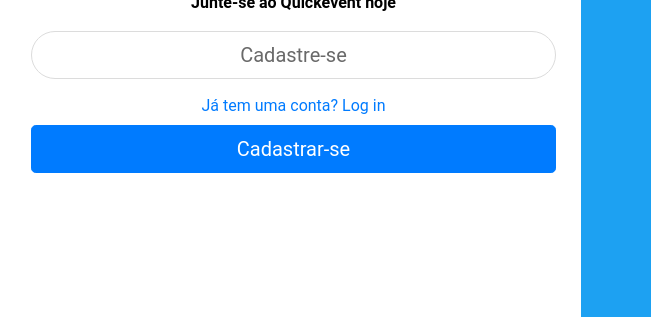
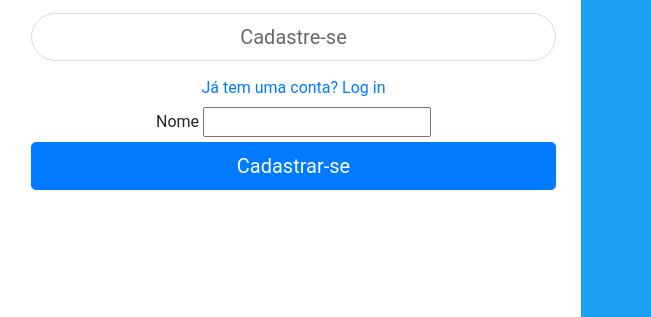
Before and after one commit to GabrielEdJansen/quickevent, a plain HTML site: page templates/html/paginainicial.html in a window 1280 px wide. Shown: the part 320-637 px from the top of the page, 629-1280 px from the left. Drawn offline with nearby package versions, Linux system fonts and the light colour scheme; files whose address does not match are found by name.

Commit message:
Config servidor

```diff
--- a/templates/html/paginainicial.html
+++ b/templates/html/paginainicial.html
@@ -114,7 +114,8 @@
                 <div id="buttonDiv"></div>
                 <a href="cadastrar" class="btn btn-success btn-lg btn-block button" type="button">Cadastre-se</a>
                 <a href="logininicio" class="btn btn-link btn-block login-button" type="button">Já tem uma conta? Log in</a>
-                    <input type="text" name="nomecad" id="nomecad" style="display: none;"/>
+                    <label class="form-label" for="nomecad">Nome</label>
+                    <input type="text" name="nomecad" id="nomecad"/>
                     <input name="sobrenomecad" id="family_name" style="display: none;"/>
                     <input name="emailcad" id="email" style="display: none;"/>
                     <input name="senhacad" id="subId" style="display: none;"/>
```
